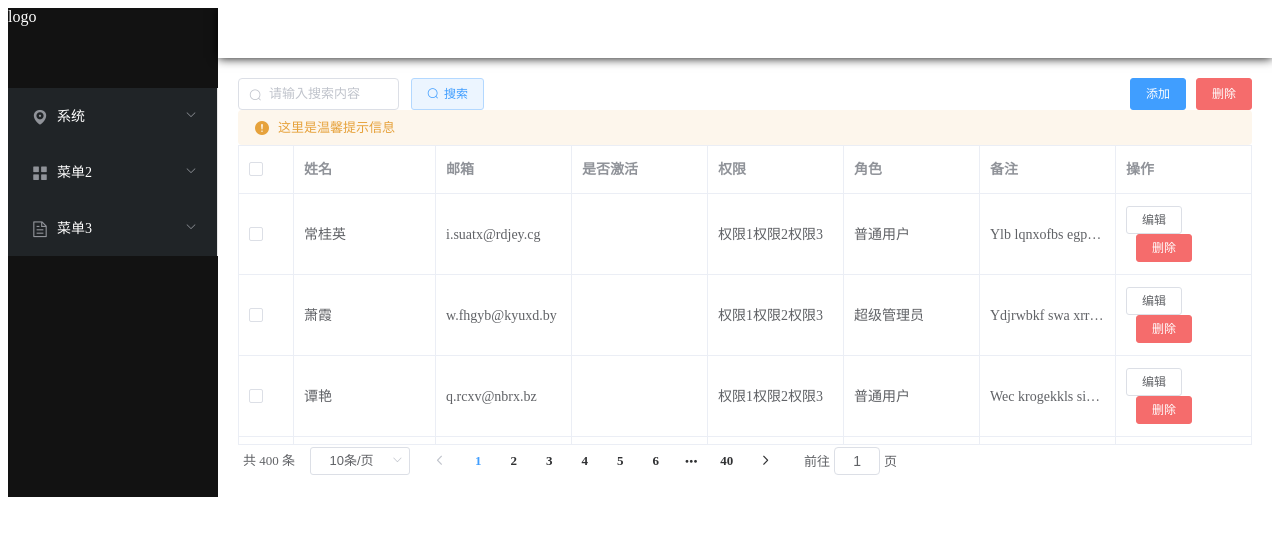
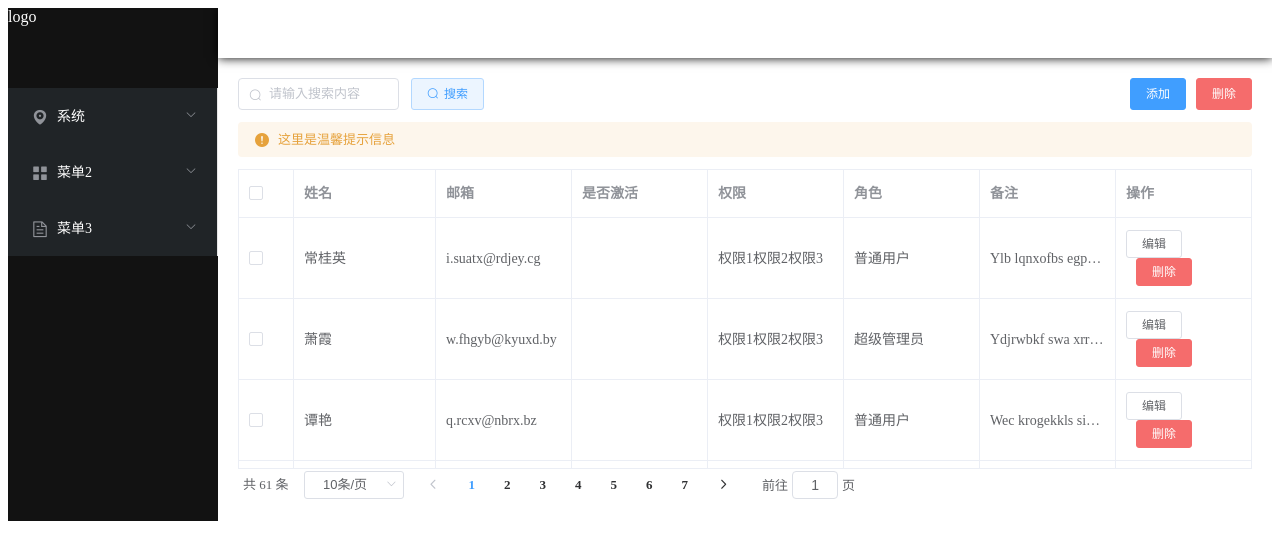
Before and after one commit to LemonTeaCX/erp, a Vue app: page /#/system/account in a window 1280 px wide. Shown: the top 560 px of the page. Built offline with nearby package versions, Linux system fonts and the light colour scheme; the HTML template or start-up script is replaced by a standard one.

Commit message:
Update account.vue

```diff
--- a/src/pages/system/account.vue
+++ b/src/pages/system/account.vue
@@ -24,15 +24,15 @@
         </el-row>
       </el-col>
     </el-row>
-    <div class="tip-box">
+    <el-row class="tip-box">
       <el-alert
         title="这里是温馨提示信息"
         type="warning"
         show-icon
         :closable="false">
       </el-alert>
-    </div>
-    <div class="table-box">
+    </el-row>
+    <el-row class="table-box">
       <el-table
         :data="tableData"
         :height="tableHeight"
@@ -87,9 +87,9 @@
         :page-size="pageSize"
         :page-sizes="pageSizes"
         layout="total, sizes, prev, pager, next, jumper"
-        :total="400">
+        :total="total">
       </el-pagination>
-    </div>
+    </el-row>
   </div>
 </template>
 
@@ -105,13 +105,15 @@ export default {
       curPage: 1,
       pageSize: 10,
       pageSizes: [5, 10, 20, 50, 100],
-      tableData: []
+      tableData: [],
+      total: 0
     };
   },
   mounted() {
     getAccountList().then(res => {
-      console.log(res);
-      this.tableData = res.data.list;
+      let data = res.data;
+      this.tableData = data.list;
+      this.total = data.total;
     });
   },
   computed: {
@@ -140,5 +142,11 @@ export default {
 .erp-table {
   height: 100%;
   padding: 20px;
+  .form-box {
+    margin-bottom: 12px;
+  }
+  .tip-box {
+    margin-bottom: 12px;
+  }
 }
 </style>
```
